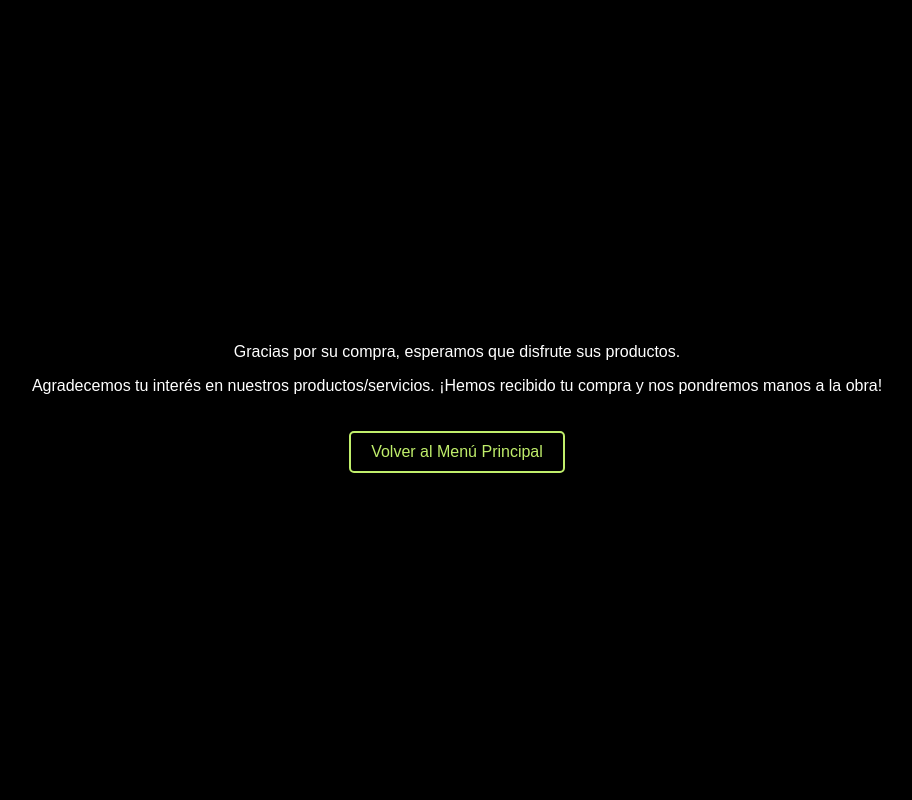
After one commit to jota2xL/AB, a PHP site: page /pages/gracias2.html in a window 1280 px wide. The commit adds this page. Shown: the whole page, without its empty margins (183-1095 px from the left). Run offline with PHP 8.4, Linux system fonts and the light colour scheme.

Commit message:
fix:href (#3)

```diff
--- a/ab/López_Joel_TiendaOnline/index.php
+++ b/ab/López_Joel_TiendaOnline/index.php
@@ -34,7 +34,7 @@ $loginCorrecto = false;
             <a class="menu__link" href="pages/tienda.php#casa">Casa</a>
             <a class="menu__link" href="pages/tienda.php#jardin">Jardín</a>
             <a class="menu__link" href="#mapa">Contacto</a>
-            <a class="menu__link" href="pages\quienessomos.html">¿Quiénes somos?</a>
+            <a class="menu__link" href="pages/quienessomos.html">¿Quiénes somos?</a>
             <?php
             if ($loginCorrecto) {
                 echo '<a class="menu__link" href="pages/logout.php">Cerrar Sesión</a>';
--- a/ab/López_Joel_TiendaOnline/pages/comprar.php
+++ b/ab/López_Joel_TiendaOnline/pages/comprar.php
@@ -24,5 +24,5 @@ $objetosCarrito->execute(
         'dni' => $dni
     )
 );
-header('Location: ../index.php');
+header('Location: gracias2.html');
 ?>
--- /dev/null
+++ b/ab/López_Joel_TiendaOnline/pages/gracias2.html
@@ -0,0 +1,47 @@
+<!DOCTYPE html>
+<html lang="es">
+<head>
+    <meta charset="UTF-8">
+    <meta name="viewport" content="width=device-width, initial-scale=1.0">
+    <title>Error en Desarrollo</title>
+    <style>
+        body {
+            background-color: black;
+            color: white;
+            font-family: 'Arial', sans-serif;
+            display: flex;
+            flex-direction: column;
+            align-items: center;
+            justify-content: center;
+            height: 100vh;
+            margin: 0;
+        }
+
+        #mensaje {
+            text-align: center;
+            margin-bottom: 20px;
+        }
+
+        #volver {
+            text-decoration: none;
+            color: rgb(192, 238, 107);
+            border: 2px solid rgb(192, 238, 107);
+            padding: 10px 20px;
+            border-radius: 5px;
+            transition: all 0.3s ease;
+        }
+
+        #volver:hover {
+            background-color: rgb(192, 238, 107);
+            color: black;
+        }
+    </style>
+</head>
+<body>
+    <div id="mensaje">
+        <p>Gracias por su compra, esperamos que disfrute sus productos.</p>
+        <p>Agradecemos tu interés en nuestros productos/servicios. ¡Hemos recibido tu compra y nos pondremos manos a la obra!</p>
+    </div>
+    <a id="volver" href="../index.php">Volver al Menú Principal</a>
+</body>
+</html>
```
Also changed, not shown: ab/López_Joel_TiendaOnline/pages/quienessomos.html (+11 -0 lines).
